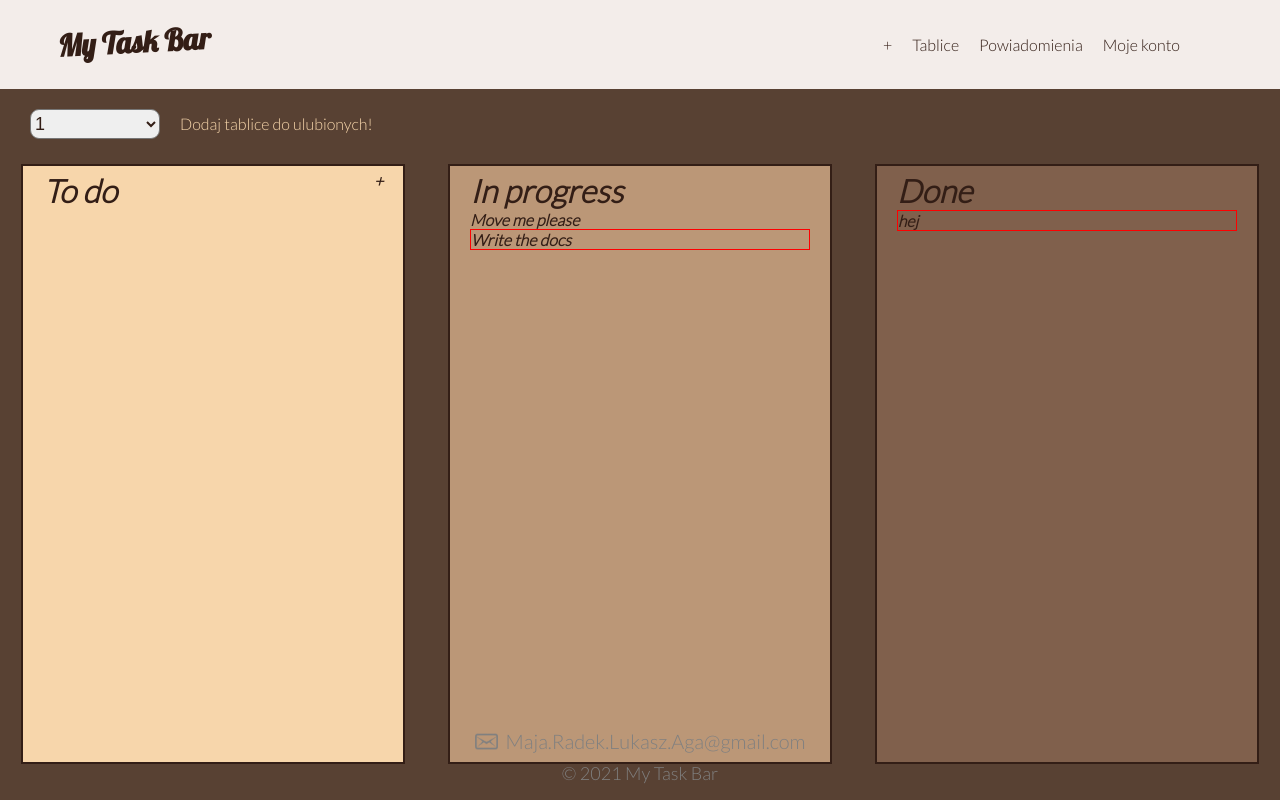
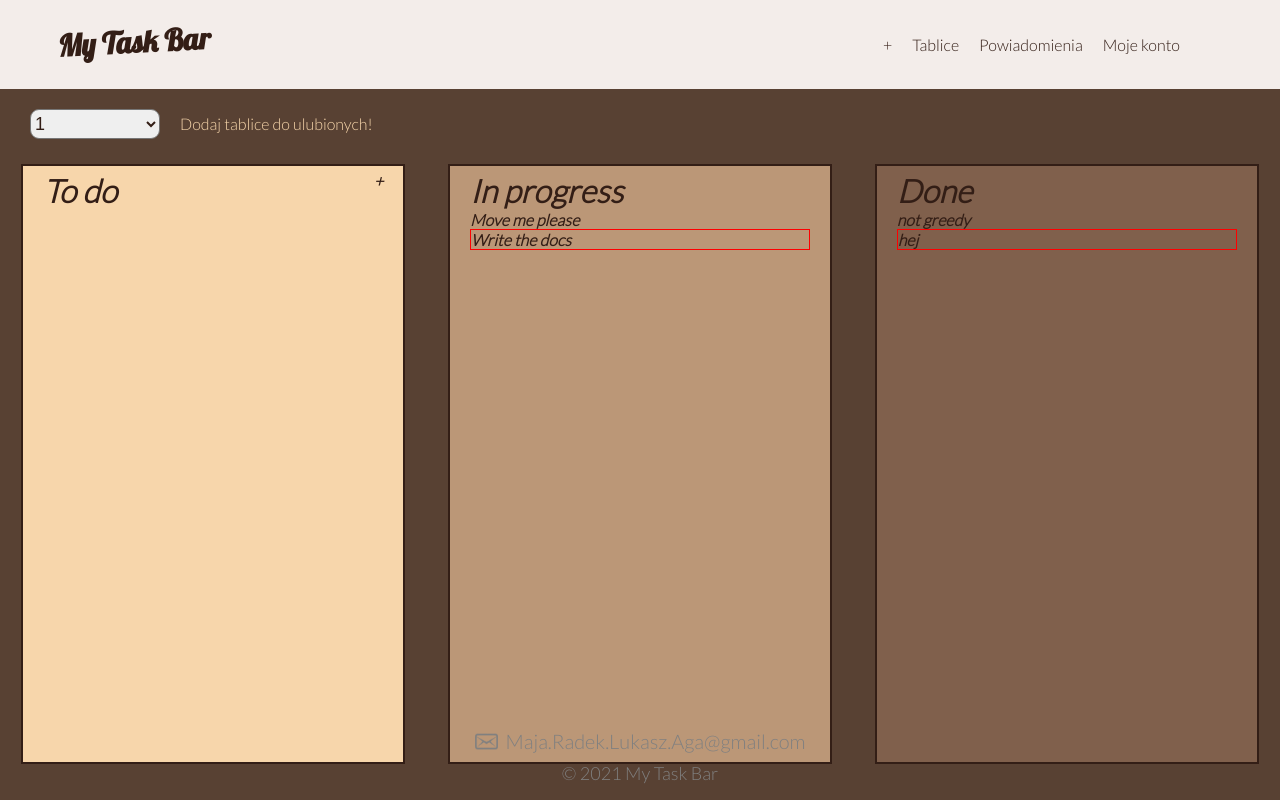
Before and after one commit to infoshareacademy/jfdzr2-nuclear-penguins, a React (Create React App) app: page /bartable in a window 1280 px wide. Built offline with nearby package versions, Linux system fonts and the light colour scheme.

Commit message:
WIP: place where can drop

```diff
--- a/src/components/boards/Boards.js
+++ b/src/components/boards/Boards.js
@@ -6,6 +6,7 @@ import {Navigation} from '../navigation/Navigation';
 import {Task} from '../notes/Notes';
 import {DndProvider} from 'react-dnd';
 import {HTML5Backend} from 'react-dnd-html5-backend';
+import {DropPlace} from '../notes/DropPlace';
 
 export const Boards = () => {
   return (
@@ -24,7 +25,9 @@ export const Boards = () => {
           </div>
           <div className="done board">
             <h1>Done</h1>
-            <Task text="hej" />
+            <DropPlace>
+              <Task text="hej" />
+            </DropPlace>
           </div>
         </div>
       </DndProvider>
--- /dev/null
+++ b/src/components/notes/DropPlace.js
@@ -0,0 +1,43 @@
+import {ItemTypes} from './Constants';
+import {useDrop} from 'react-dnd';
+import {useState} from 'react';
+// import {getStyle} from 'react';
+
+export const DropPlace = ({greedy, children}) => {
+  const [hasDropped, setHasDropped] = useState(false);
+  const [hasDroppedOnChild, setHasDroppedOnChild] = useState(false);
+  const [{isOver, isOverCurrent}, drop] = useDrop(
+    () => ({
+      accept: ItemTypes.TASK,
+      drop(item, monitor) {
+        const didDrop = monitor.didDrop();
+        if (didDrop && !greedy) {
+          return;
+        }
+        setHasDropped(true);
+        setHasDroppedOnChild(didDrop);
+      },
+      collect: (monitor) => ({
+        isOver: monitor.isOver(),
+        isOverCurrent: monitor.isOver({shallow: true}),
+      }),
+    }),
+    [greedy, setHasDropped, setHasDroppedOnChild]
+  );
+  const text = greedy ? 'greedy' : 'not greedy';
+  let backgroundColor = 'rgba(0, 0, 0, .5)';
+  if (isOverCurrent || (isOver && greedy)) {
+    backgroundColor = 'darkgreen';
+  }
+  return (
+    <div
+      ref={drop}
+      // style={getStyle(backgroundColor)}
+    >
+      {text}
+      <br />
+      {hasDropped && <span>dropped {hasDroppedOnChild && ' on child'}</span>}
+      <div>{children}</div>
+    </div>
+  );
+};
```
